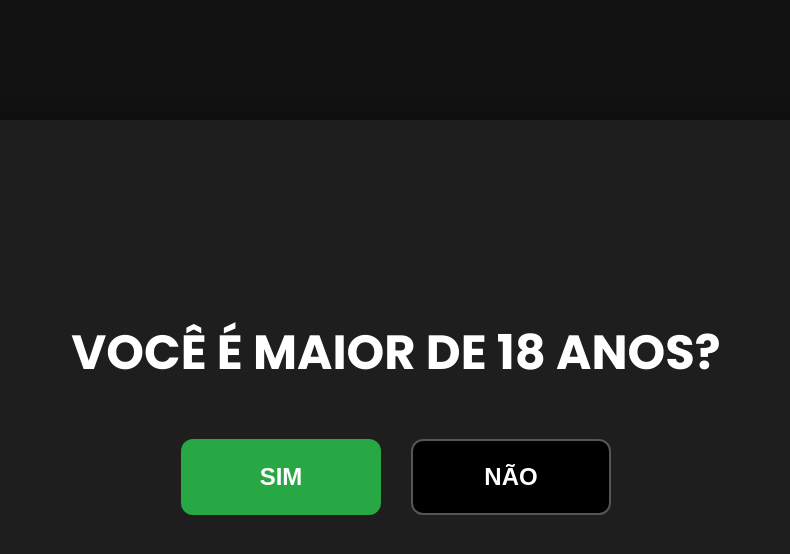
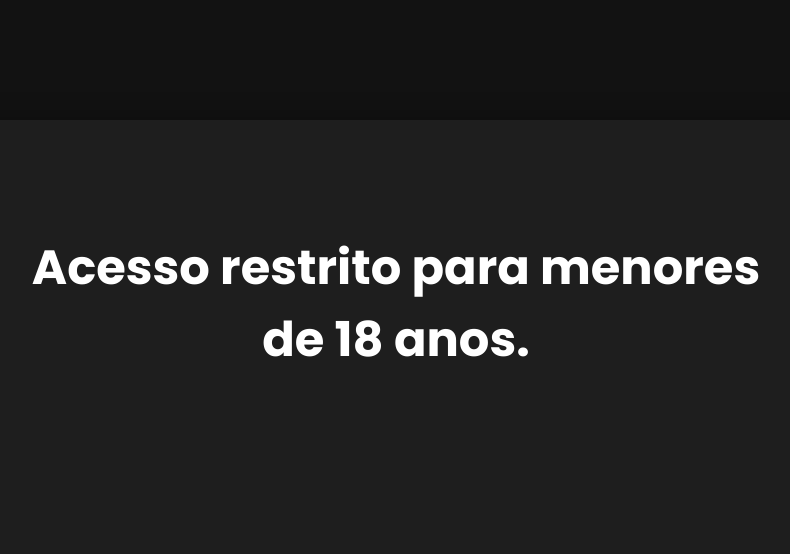
Before and after one commit to DevMarquex/index.html, a plain HTML site: page index.html in a window 1280 px wide. Both pictures are taken after a click on the button "NÃO". Shown: the whole page, without its empty margins (244-1034 px from the left). Drawn offline with Linux system fonts and the light colour scheme.

Commit message:
Update index.html

```diff
--- a/index.html
+++ b/index.html
@@ -142,3 +142,9 @@
 
             // Esconde a pergunta e mostra a mensagem de acesso negado
             ageGateContainer.style.display = 'none';
+            rejectionMessage.style.display = 'block';
+        });
+    </script>
+
+</body>
+</html>
```
